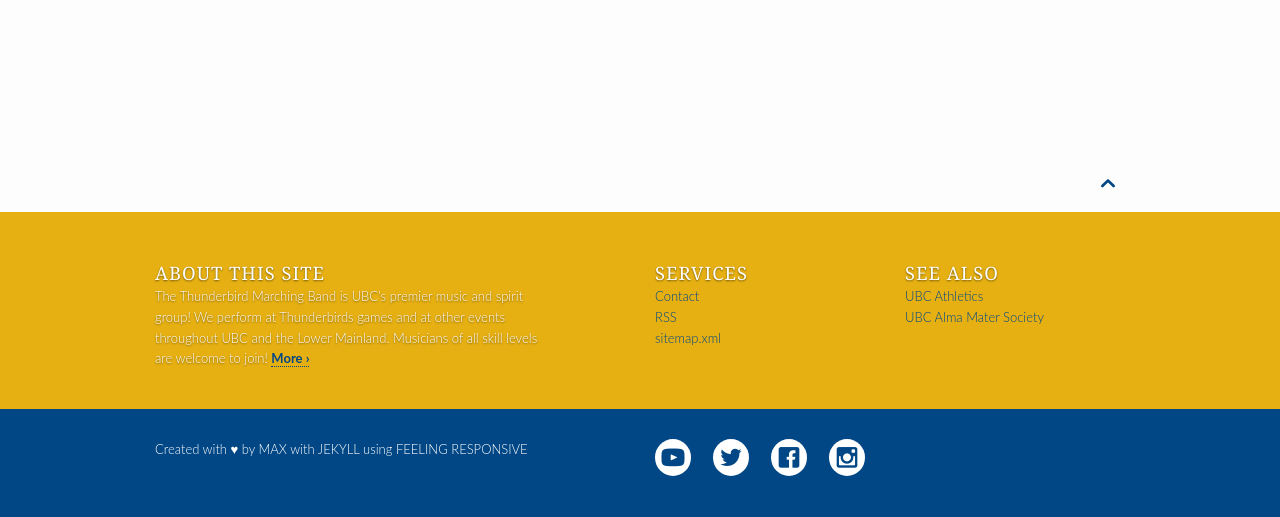
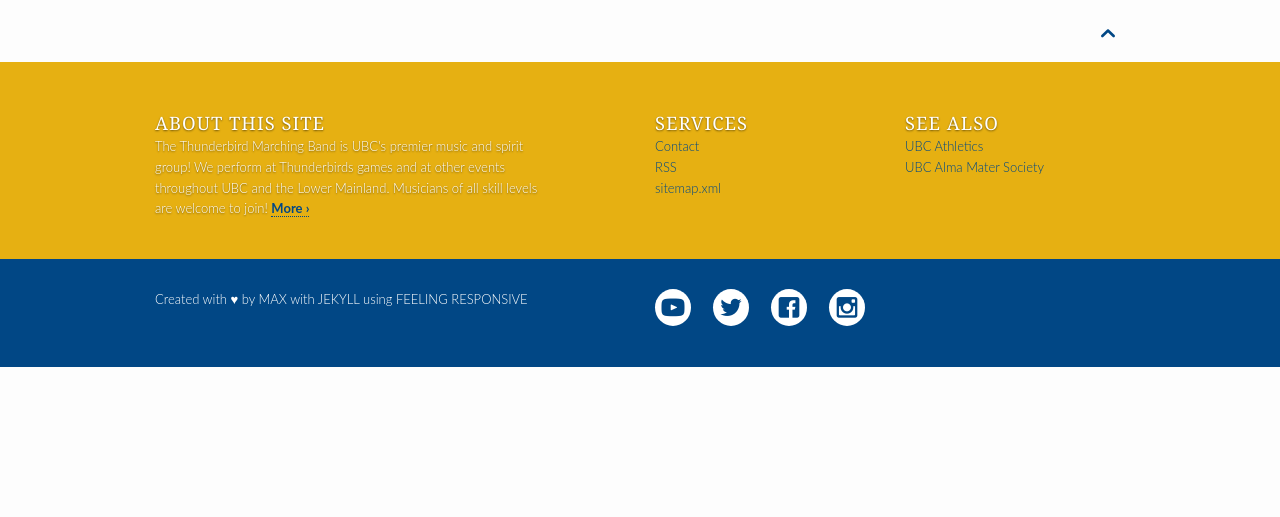
Before and after one commit to mbogard0/mbogard0.github.io, a Jekyll site: the page built from pages/join.md, in a window 1280 px wide. Shown: the part 2118-2635 px from the top of the page. Built offline with Jekyll 4.4.1, drawn with Linux system fonts in a browser that asks for light colours; after the commit the page ends 2485 px from its top, so only the background shows below that.

Commit message:
remove extra space from bottom of page

```diff
--- a/_sass/_07_layout.scss
+++ b/_sass/_07_layout.scss
@@ -236,7 +236,7 @@ body.video cite { color: #fff; }
 ------------------------------------------------------------------- */
 
 #up-to-top {
-    padding: 160px 0 10px 0;
+    padding: 10px 0 10px 0;
 }
 #up-to-top a {
     font-size: 24px;
```
Also changed, not shown: 2 other files.
